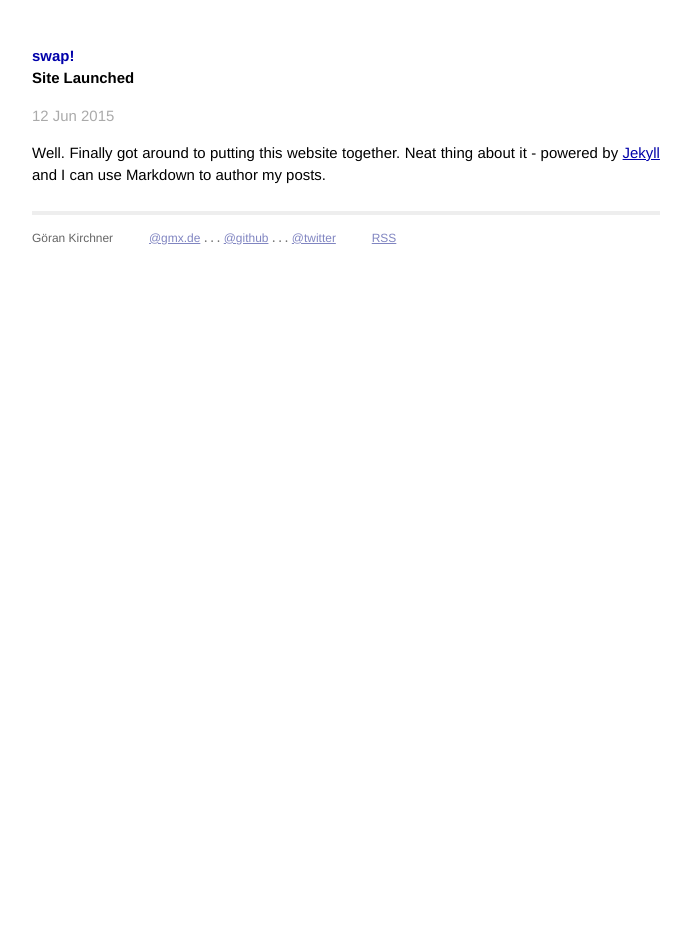
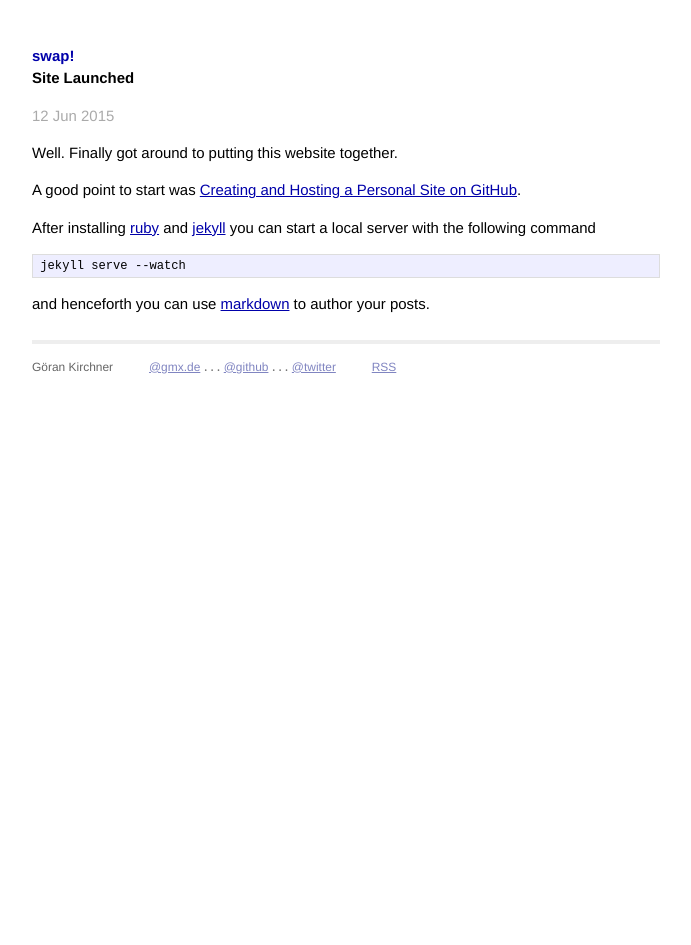
Before and after one commit to kirchnergo/kirchnergo.github.io, a Jekyll site: the page built from _posts/2015-06-12-web-site-launched.md, in a window 1280 px wide. Shown: the whole page, without its empty margins (294-985 px from the left). Built offline with Jekyll 4.4.1, drawn with Linux system fonts in a browser that asks for light colours; formulas are drawn with MathJax 3.

Commit message:
polished the site launch blog entry

````diff
--- a/_posts/2015-06-12-web-site-launched.md
+++ b/_posts/2015-06-12-web-site-launched.md
@@ -5,4 +5,13 @@
 ---
 
 Well. Finally got around to putting this website together.
-Neat thing about it - powered by [Jekyll](http://jekyllrb.com) and I can use Markdown to author my posts.
+
+A good point to start was [Creating and Hosting a Personal Site on GitHub](http://jmcglone.com/guides/github-pages/).
+
+After installing [ruby](https://www.ruby-lang.org/en/) and [jekyll](http://jekyllrb.com) you can start a local server with the following command
+
+```
+jekyll serve --watch
+```
+
+and henceforth you can use [markdown](http://daringfireball.net/projects/markdown/) to author your posts.
````
